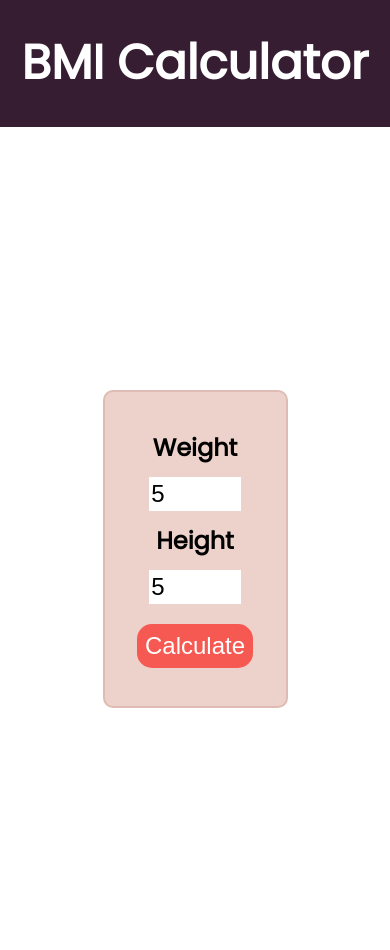
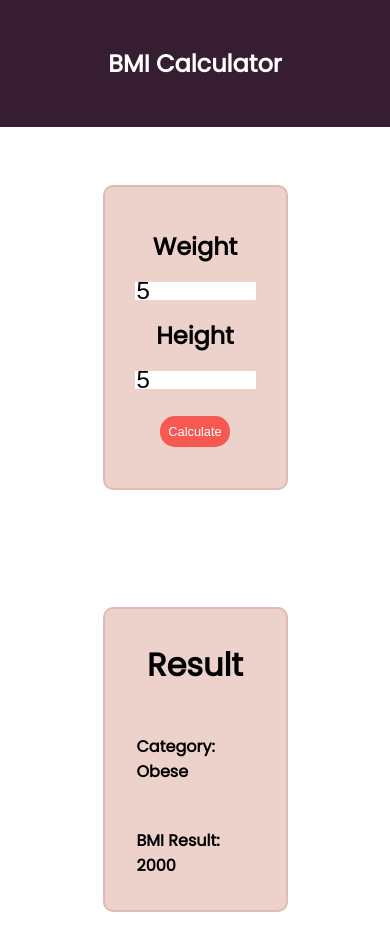
Before and after one commit to Martin853/BMI-Calculator, a React (Vite) app in the folder bmi-calculator/: page / in a window 390 px wide. Both pictures are taken after typing "5", "5" into the empty fields and a click on the button "Calculate". Shown: the top 950 px of the page. Built offline with nearby package versions, Linux system fonts and the light colour scheme; the HTML template or start-up script is replaced by a standard one.

Commit message:
Finished the result logic and made the site responsive

```diff
--- a/bmi-calculator/src/components/Form.jsx
+++ b/bmi-calculator/src/components/Form.jsx
@@ -1,11 +1,57 @@
+import { useState } from 'react';
 import classes from './Form.module.css';
+import Result from './Result';
 
 function Form() {
+  const [result, setResult] = useState();
+  const [category, setCategory] = useState();
+  const [visibleResult, setVisibleResult] = useState(false);
+  const [weightValidationVisible, setWeightValidationVisible] = useState(false);
+  const [heightValidationVisible, setHeightValidationVisible] = useState(false);
+
   function submitHandler(event) {
     event.preventDefault();
     const weightInput = document.querySelector('#weight');
     const heightInput = document.querySelector('#height');
-    console.log(weightInput.value / heightInput.value ** 2);
+
+    // Validation
+
+    if (weightInput.value.trim() == '' || weightInput.value.trim() < 1) {
+      setWeightValidationVisible(true);
+      return;
+    } else {
+      setWeightValidationVisible(false);
+    }
+
+    if (heightInput.value.trim() == '' || heightInput.value.trim() < 1) {
+      setHeightValidationVisible(true);
+      return;
+    } else {
+      setHeightValidationVisible(false);
+    }
+
+    // Make the result visible
+
+    setVisibleResult(true);
+
+    // Result
+
+    const finalResult =
+      Math.round((weightInput.value / (heightInput.value * 0.01) ** 2) * 10) /
+      10;
+    setResult(finalResult);
+
+    // Category
+
+    if (finalResult < 18.5) {
+      setCategory('Underweight');
+    } else if (finalResult >= 18.5 && finalResult < 25) {
+      setCategory('Normal Weight');
+    } else if (finalResult >= 25 && finalResult < 30) {
+      setCategory('Overweight');
+    } else {
+      setCategory('Obese');
+    }
   }
 
   return (
@@ -13,10 +59,17 @@ function Form() {
       <form className={classes.form} onSubmit={submitHandler}>
         <label htmlFor="weight">Weight</label>
         <input type="number" id="weight" />
+        {weightValidationVisible ? (
+          <span style={{ color: 'red' }}>Input a Correct Value</span>
+        ) : null}
         <label htmlFor="height">Height</label>
         <input type="number" id="height" />
+        {heightValidationVisible ? (
+          <span style={{ color: 'red' }}>Input a Correct Value</span>
+        ) : null}
         <button type="submit">Calculate</button>
       </form>
+      {visibleResult ? <Result result={result} category={category} /> : null}
     </div>
   );
 }
--- a/bmi-calculator/src/components/Form.module.css
+++ b/bmi-calculator/src/components/Form.module.css
@@ -1,7 +1,7 @@
 .container {
   height: 100%;
   display: flex;
-  justify-content: center;
+  justify-content: space-around;
   align-items: center;
 }
 
@@ -10,7 +10,7 @@
   border: 2px solid #dfbcb3;
   border-radius: 10px;
   width: 30%;
-  height: 250px;
+  height: 28%;
   padding: 2rem;
   display: flex;
   flex-direction: column;
@@ -60,3 +60,18 @@ input::-webkit-inner-spin-button {
 input[type='number'] {
   -moz-appearance: textfield;
 }
+
+@media all and (max-width: 750px) {
+  .container {
+    flex-direction: column;
+  }
+
+  .form > button {
+    font-size: 0.8rem;
+  }
+
+  .form > input {
+    height: 1rem;
+    width: 100%;
+  }
+}
--- a/bmi-calculator/src/components/Navbar.module.css
+++ b/bmi-calculator/src/components/Navbar.module.css
@@ -14,3 +14,9 @@
   font-weight: bold;
   text-decoration: none;
 }
+
+@media all and (max-width: 750px) {
+  .a {
+    font-size: 1.5rem;
+  }
+}
--- /dev/null
+++ b/bmi-calculator/src/components/Result.jsx
@@ -0,0 +1,13 @@
+import classes from './Result.module.css';
+
+function Result(props) {
+  return (
+    <div className={classes.result}>
+      <h1>Result</h1>
+      <h2>Category: {props.category}</h2>
+      <h2>BMI Result: {props.result}</h2>
+    </div>
+  );
+}
+
+export default Result;
--- /dev/null
+++ b/bmi-calculator/src/components/Result.module.css
@@ -0,0 +1,30 @@
+.result {
+  width: 30%;
+  height: 28%;
+  padding: 2rem;
+  background-color: #edd2cb;
+  border: 2px solid #dfbcb3;
+  border-radius: 10px;
+  display: flex;
+  flex-direction: column;
+  justify-content: space-between;
+  align-items: center;
+}
+
+.result > h1 {
+  margin: 0;
+}
+
+.result > h2 {
+  margin: 0;
+}
+
+@media all and (max-width: 750px) {
+  .result > h1 {
+    font-size: 2rem;
+  }
+
+  .result > h2 {
+    font-size: 1rem;
+  }
+}
```
